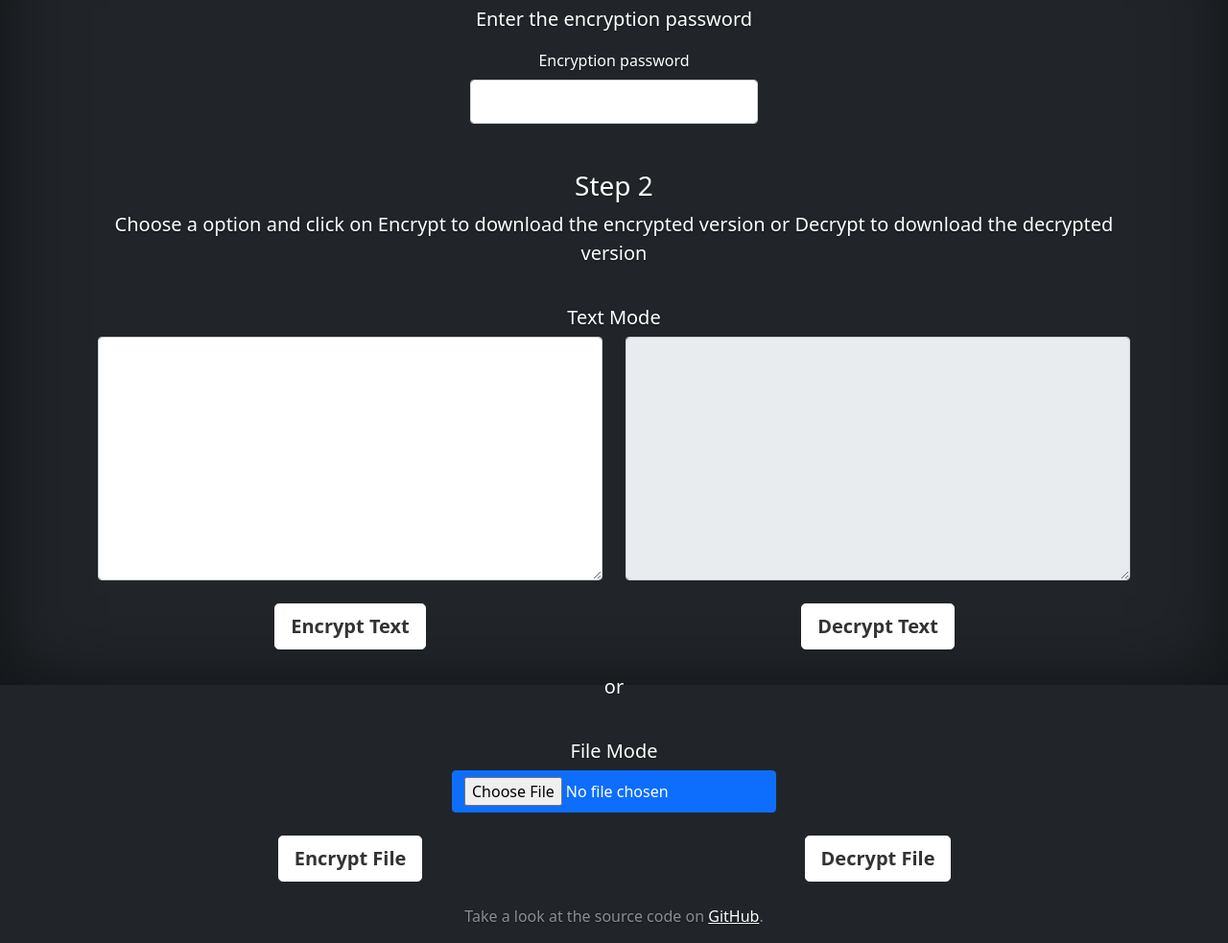
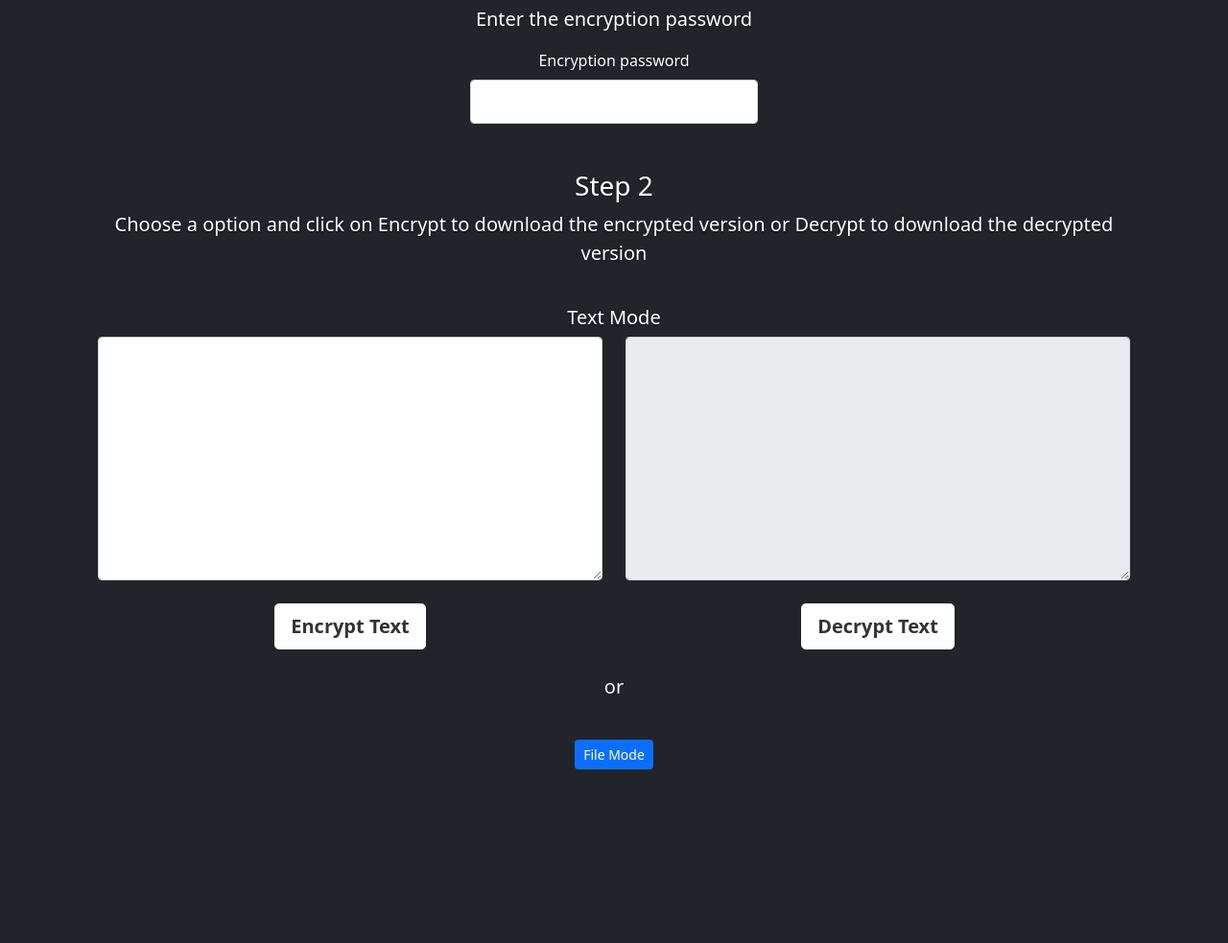
Before and after one commit to vickyprahastra/InCrypt, a plain HTML site: page index.html in a window 1280 px wide. Shown: the part 86-1069 px from the top of the page at 96% size. After the commit the page ends 888 px from the top, so only its background shows below. Drawn offline with Linux system fonts and the light colour scheme; a script that the page names is missing.

Commit message:
Update view

```diff
--- a/assets/self/css/cover.css
+++ b/assets/self/css/cover.css
@@ -18,7 +18,7 @@
 
 body {
   text-shadow: 0 .05rem .1rem rgba(0, 0, 0, .5);
-  box-shadow: inset 0 0 5rem rgba(0, 0, 0, .5);
+  /* box-shadow: inset 0 0 5rem rgba(0, 0, 0, .5); */
 }
 
 .cover-container {
--- a/index.html
+++ b/index.html
@@ -1,5 +1,5 @@
 <!doctype html>
-<html lang="en" class="h-100">
+<html lang="en" class="h-100 bg-dark">
   <head>
     <meta charset="utf-8">
     <meta name="viewport" content="width=device-width, initial-scale=1">
@@ -90,8 +90,13 @@
         <p id="orTxt" class="lead">or</p>
         <br>
 
+        <button class="btn btn-primary btn-sm" type="button" data-bs-toggle="collapse" data-bs-target="#collapseExample" aria-expanded="false" aria-controls="collapseExample">
+          File Mode
+        </button>
+
+        <div class="collapse" id="collapseExample">
           <!-- File Encryption -->
-        <h5 id="fileModTxt">File Mode</h5>
+          <h3 id="fileModTxt" class="pt-5">File Mode</h3>
           <input type="file" class="btn btn-primary" id="file" />
           <br><br>
           <div class="row">
@@ -103,16 +108,19 @@
             </div>
           </div>
           <br>
+        </div>
 
       </main>
 
       <!-- Footer -->
-      <footer class="mt-auto text-white-50">
-        <p><a id="gitLinkTxt">Take a look at the source code on</a> <a href="https://github.com/Tom60chat/InstantCrypt" class="text-white">GitHub</a>.</p>
-      </footer>
+      <!-- <footer class="mt-auto text-white-50"> -->
+      <!--   <p>Take a look at the source code on</p> -->
+      <!-- </footer> -->
 
     </div>
 
 
   </body>
+
+  <script src="./assets/bootstrap/js/bootstrap.bundle.min.js"></script>
 </html>
```
Lines whose indentation alone changed are shown as unchanged.
